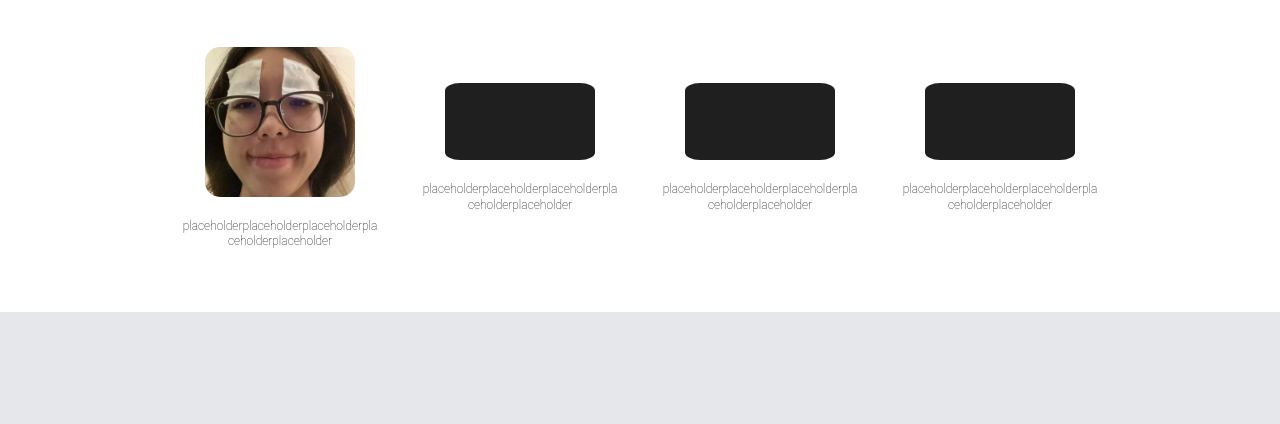
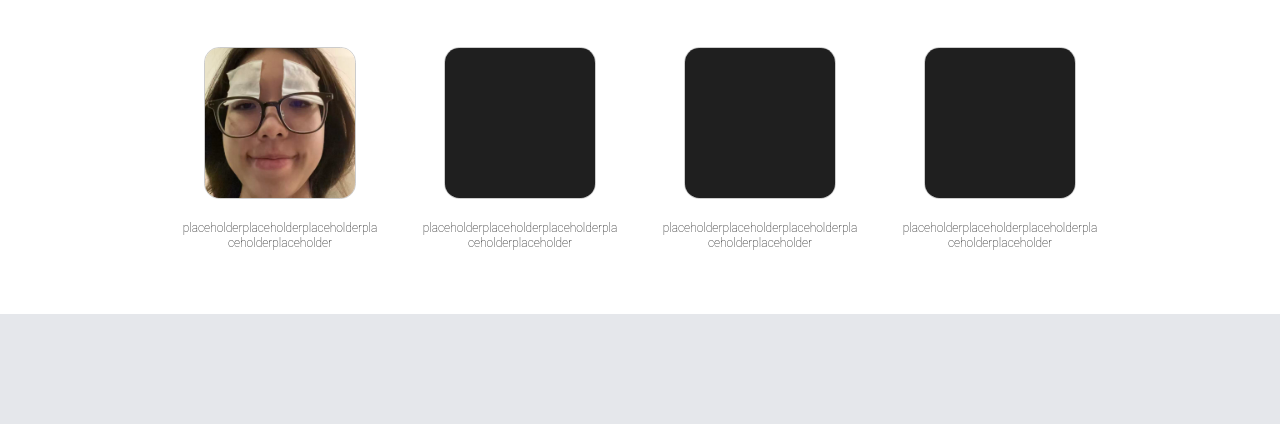
Before and after one commit to liangweigain-create/My-First-Webside, a plain HTML site: page index.html in a window 1280 px wide. Shown: the part 592-1016 px from the top of the page. Drawn offline with Linux system fonts and the light colour scheme.

Commit message:
加了鼠标悬浮图片放大效果

```diff
--- a/index.html
+++ b/index.html
@@ -30,20 +30,20 @@
     <div class="container-1">
         <h2 id="container-1-header">机灵小鼠每天都在想些什么呢?</h2>
         <div class="happiness">
-            <div class="momment">
-                <img class="momments" src="./first-project/moment-detail-1.jpg">
+            <div class="moment">
+                <img class="moments" src="./first-project/moment-detail-1.jpg">
                 <p class="moment-details">placeholderplaceholderplaceholderplaceholderplaceholder</p>
             </div>
-            <div class="momment">
-                <img class="momments" src="./first-project/placeholder.png">
+            <div class="moment">
+                <img class="moments" src="./first-project/placeholder.png">
                 <p class="moment-details">placeholderplaceholderplaceholderplaceholderplaceholder</p>
             </div>
-            <div class="momment">
-                <img class="momments" src="./first-project/placeholder.png">
+            <div class="moment">
+                <img class="moments" src="./first-project/placeholder.png">
                 <p class="moment-details">placeholderplaceholderplaceholderplaceholderplaceholder</p>
             </div>
-            <div class="momment">
-                <img class="momments" src="./first-project/placeholder.png">
+            <div class="moment">
+                <img class="moments" src="./first-project/placeholder.png">
                 <p class="moment-details">placeholderplaceholderplaceholderplaceholderplaceholder</p>
             </div>
         </div>
--- a/style.css
+++ b/style.css
@@ -118,18 +118,28 @@ button {
     margin-bottom: 20px;
 }
 
-.momments {
-    display:flex;
+.moments {
+  display: flex;
   flex-direction: column;
   align-items: center;
   margin: 10px;
   width: 150px;
   height: 150px;
-    flex: 0 0;
+  /* 修正 flex 属性：保留固定尺寸，不伸缩 */
+  flex: 0 0 auto; /* 替代 flex: 0 0;，避免宽度被压缩为 0 */
   border-radius: 10%;
+  transition: transform 0.3s ease;
+  transform-origin: center;
+  /* 可选：加个边框/背景，方便观察元素范围 */
+  border: 1px solid #ccc;
 }
 
-.momment {
+/* hover 选择器与类名保持一致 */
+.moments:hover {
+  transform: scale(1.2);
+}
+
+.moment {
     display: flex;
     flex-direction: column;
     flex: auto;
```
Lines whose indentation alone changed are shown as unchanged.
